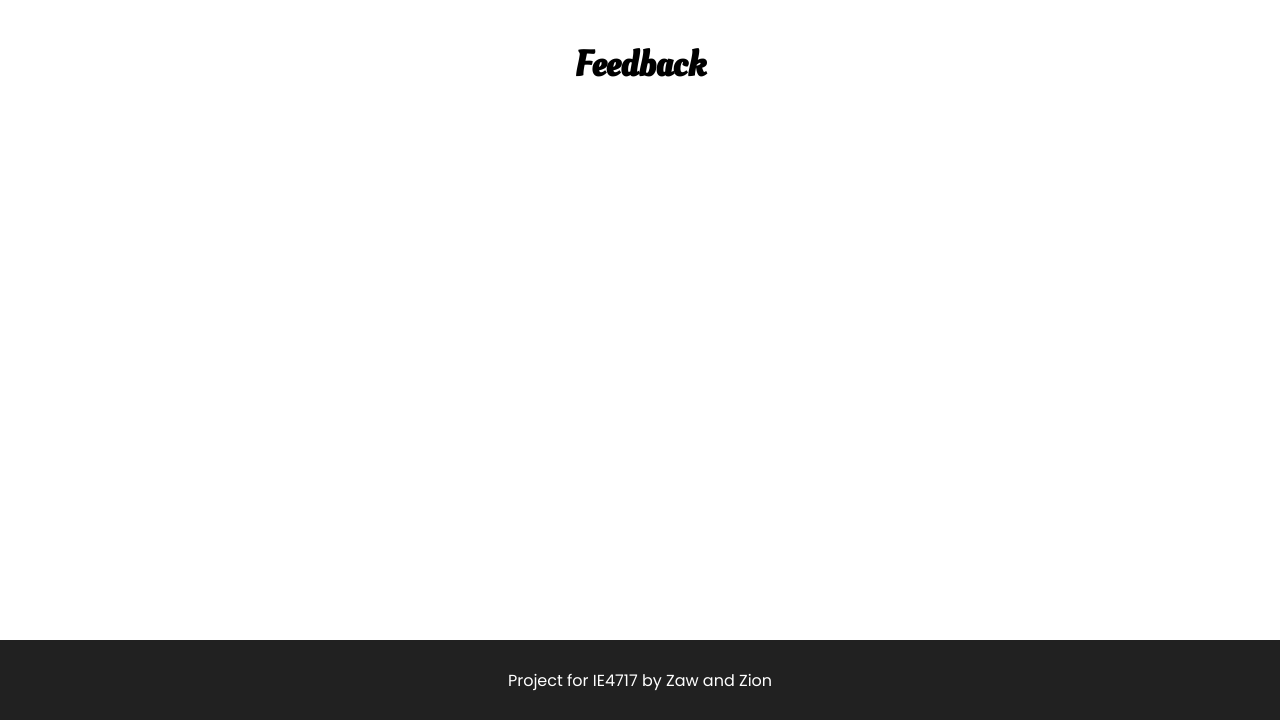
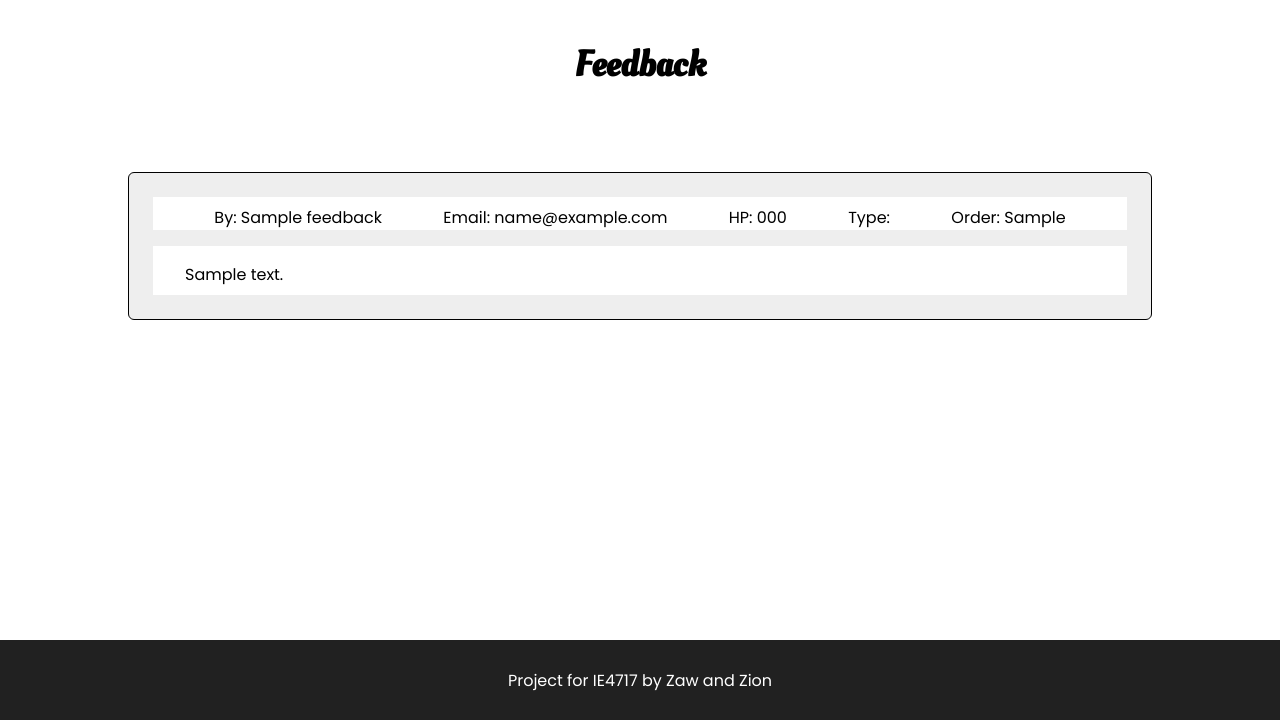
Before and after one commit to akhantz250/IE4717-Food-Ordering-Web-App, a PHP site: page /feedback.php in a window 1280 px wide. Shown: the part 80-800 px from the top of the page. Run offline with PHP 8.4, Linux system fonts and the light colour scheme; the visitor is signed in with stand-in values (Sample User, id 1); tables that the repository leaves empty or names only in its code hold one stand-in row (values such as "Sample post").

Commit message:
added view feedback feature

```diff
--- a/about.php
+++ b/about.php
@@ -16,5 +16,4 @@
         Project for IE4717 by Zaw and Zion
     </footer>
 </body>
-
 </html>
--- a/adminlogin.php
+++ b/adminlogin.php
@@ -21,10 +21,8 @@
         }
     }
 ?>
-
 <!DOCTYPE html>
 <html lang="en">
-
 <head>
     <meta charset="UTF-8">
     <meta http-equiv="X-UA-Compatible" content="IE=edge">
@@ -34,7 +32,6 @@
     <link rel="stylesheet" href="https://fonts.googleapis.com/css2?family=Material+Symbols+Outlined:opsz,wght,FILL,GRAD@20..48,100..700,0..1,-50..200" />
     <title>Primavera</title>
 </head>
-
 <body>
     <header class="header">
         <a href="index.php"><p id="site-name">PRIMAVERA</p></a>
--- a/feedback.php
+++ b/feedback.php
@@ -4,15 +4,38 @@
     header("Location: ./forbidden.php");
     die();
 }
+$data = null;
 include "./inc/db_connection.php";
 $result = $conn -> query("SELECT Name, Email, PhoneNo, Type, Message, OrderNo FROM feedback");
-$data = mysqli_fetch_all($result, MYSQLI_ASSOC);
+if ($result -> num_rows > 0) {
+    $data = mysqli_fetch_all($result, MYSQLI_ASSOC);
+}
 ?>
     <?php include "./inc/admin_header.php" ?>
     <main class="main-section">
         <h1 class="section-header">Feedback</h1>
+        <div class="centered-container">
+            <?php if (is_null($data)): ?>
+                Nothing to display
+            <?php endif; ?>
+            <?php if (!is_null($data)): ?>
+                <?php foreach ($data as $row): ?>
+                    <div class="feedback-container">
+                        <div class="feedback-first-row">
+                                <div class="feedback-row-label"><?php echo "By: " . $row["Name"]?></div>
+                                <div class="feedback-row-label"><?php echo "Email: " . $row["Email"]?></div>
+                                <div class="feedback-row-label"><?php echo "HP: " . $row["PhoneNo"]?></div>
+                                <div class="feedback-row-label"><?php echo "Type: " . $row["Type"]?></div>
+                                <div class="feedback-row-label"><?php echo "Order: " . $row["OrderNo"]?></div>
+                        </div>
+                        <div class="feedback-second-row">
+                                <div class="feedback-row-label"><?php echo $row["Message"]?></div>
+                        </div>
+                    </div>
+                <?php endforeach; ?>
+            <?php endif; ?>
+        </div>
     </main>
-
 </body>
 <footer>
     Project for IE4717 by Zaw and Zion
--- a/src/stylesheets/style.css
+++ b/src/stylesheets/style.css
@@ -829,3 +829,29 @@
     display: flex;
     flex-direction: row;
 }
+.feedback-container {
+    background-color: var(--gray-300);
+    width: 80%;
+    border: 1px solid black;
+    border-radius: 6px;
+    padding: 24px;
+    margin-top: 32px;
+}
+.feedback-first-row {
+    background-color: white;
+    display: flex;
+    flex-direction: row;
+    justify-content: space-evenly;
+}
+.feedback-second-row {
+    margin-top: 16px;
+    background-color: white;
+    padding: 8px 32px;
+}
+.feedback-first-row-col {
+    width: 18%;
+    text-align: center;
+}
+.feedback-row-label{
+    margin-top: 8px;
+}
```
Also changed, not shown: inc/header.php (+3 -5 lines), menu.php (+1 -6 lines), sales.php (+4 -4 lines), trackorder.php (+0 -13 lines).
